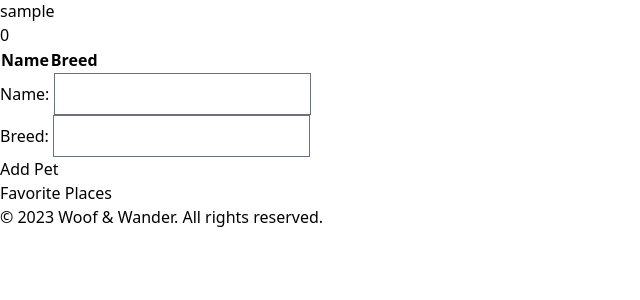
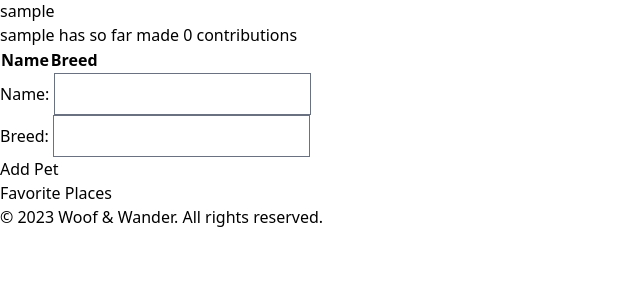
Before and after one commit to B-Selin/WoofAndWander, a Django app: page /profiles/1 in a window 1280 px wide. Shown: the part 25-325 px from the top of the page, without its empty margins (0-640 px from the left). Run offline with Django 4.2, Linux system fonts and the light colour scheme; the visitor is signed in with stand-in values (Sample User, id 1); data comes from the database, SQL or seed files in the repository; data that the repository does not hold is empty; style sheets or scripts are compiled from the project's sources; some libraries are stand-ins or nearby versions.

Commit message:
update number of user contributions

```diff
--- a/main_app/templates/profiles/profile_details.html
+++ b/main_app/templates/profiles/profile_details.html
@@ -4,7 +4,8 @@
 <h1>User Profile</h1>
 <p>{{user.username}}</p>
 <p>{{user.profile.city}}</p>
-<p>{{user.profile.contributions}}</p>
+<!-- user.name has made {number} of contributions -->
+<p>{{user.username}} has so far made {{ contributions }} contributions</p>
 <table>
     <thead>
         <tr>
--- a/main_app/views.py
+++ b/main_app/views.py
@@ -59,12 +59,14 @@ def profile_details(request, profile_id):
   pets = Pet.objects.filter(profile=profile)
   pet_form = PetForm()
   favourites = Favourite.objects.filter(user=request.user)
+  contributions = profile.contributions
   context = {
     'profile': profile,
     'user': user,
     'pets': pets,
     'pet_form': pet_form,
-    'favourites': favourites
+    'favourites': favourites,
+    'contributions': contributions
   }
   return render(request, 'profiles/profile_details.html', context)
 
@@ -133,6 +135,8 @@ def add_place(request):
 
                 profile = Profile.objects.get(user=request.user)
                 new_place = Place(name=name, address=address, category=place_type, city=city)
+                # Increment contributions
+                increment_contributions(request.user)
                 new_place.save()
 
                 return redirect('index')
@@ -226,3 +230,9 @@ def delete_photo(request, pet_id, photo_id):
     s3.delete_object(Bucket=bucket, Key=key)
     photo.delete()
     return redirect('profile_details', profile_id=pet.profile.id)
+
+
+def increment_contributions(user):
+  profile = Profile.objects.get(user=user)
+  profile.contributions += 1
+  profile.save()
```
